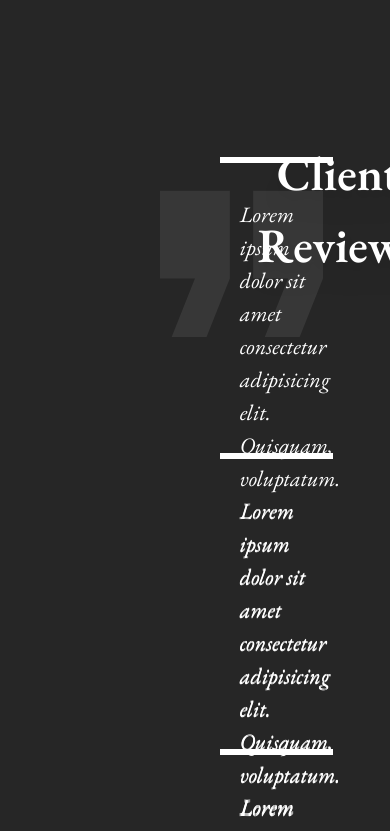
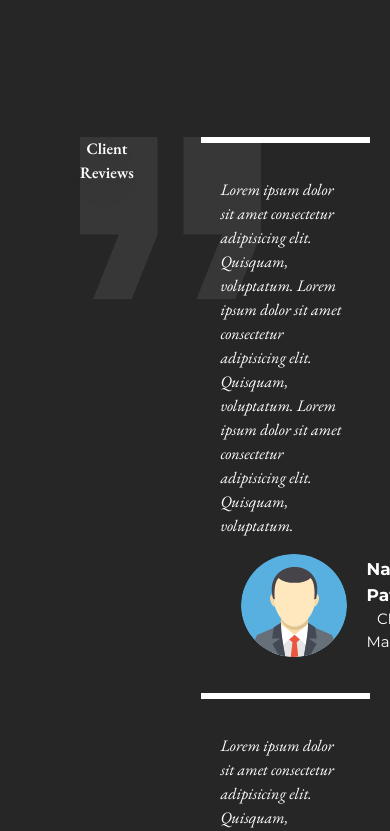
Before and after one commit to Four-Cape-Org/Four-Cape-Web-Frontend, a React (Vite) app: page / in a window 390 px wide. Shown: the part 7800-8631 px from the top of the page. Built offline with nearby package versions, Linux system fonts and the light colour scheme.

Commit message:
Client Reviews Section Responsive

```diff
--- a/src/Components/Home/ClientReview.jsx
+++ b/src/Components/Home/ClientReview.jsx
@@ -7,17 +7,17 @@ import DoubleEndQuote from '../../assets/img/home/Double_End_Quote.svg'
 const ClientReview = () => {
   return (
     <div className='relative flex justify-center items-start pt-[12em]'>
-        <div className="sticky top-20 left-[10em]">
-            <img src={DoubleEndQuote} className='h-[16em]' alt="" />
-            <h3 className='absolute top-0 right-[-2em] text-[3em] font-secondary font-semibold drop-shadow-xl text-center'>Client <br/> Reviews</h3>
+        <div className="sticky top-20 left-[5em]">
+            <img src={DoubleEndQuote} className='lg:w-[70%] md:w-[60%]' alt="" />
+            <h3 className='absolute top-0 lg:right-[0em] md:right-20 lg:text-[3em] md:text-[2em] font-secondary font-semibold drop-shadow-xl text-center'>Client <br/> Reviews</h3>
         </div>
         <div className='relative container mx-auto flex flex-col justify-center items-center'>
             {clientReviewsData.map((clientReview, index) => {
                 return (
-                    <div key={index} className='w-[50%] h-64 border-t-[6px] p-5 m-5'>
-                        <p className='my-[15px] text-[22px] italic font-secondary'>{clientReview.description}</p>
-                        <div className='flex justify-start items-center my-8'>
-                            <img className='w-20 h-20 rounded-full mx-[20px]' src={clientReview.img} alt={clientReview.name} />
+                    <div key={index} className='lg:w-[70%] md:w-[85%] border-t-[6px] p-5 mx-5'>
+                        <p className='my-[15px] lg:text-[22px] md:text-[17px] italic font-secondary'>{clientReview.description}</p>
+                        <div className='flex justify-start items-center my-4'>
+                            <img className='lg:w-20 lg:h-20 md:w-14 md:h-14 rounded-full mx-[20px]' src={clientReview.img} alt={clientReview.name} />
                             <div className="flex flex-col justify-start items-start">
                                 <h5 className='text-[17px] font-bold'>{clientReview.name}</h5>
                                 <p className='text-[15px] text-center'>{clientReview.designation}</p>
```
